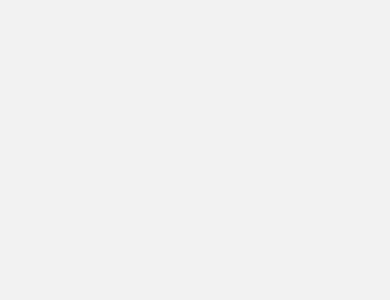
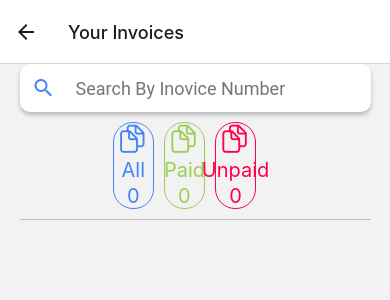
Before and after one commit to mianfarooqazam/Medi_Stock, a React Native app: screen /ViewInvoices in a window 390 px wide. Before the commit this address had no page. Shown: the top 300 px of the page. Built offline with nearby package versions, Linux system fonts and the light colour scheme.

Commit message:
View Inovices screen added
-Ui changed
-Resuable Components added

```diff
--- a/package.json
+++ b/package.json
@@ -9,6 +9,7 @@
     "web": "expo start --web"
   },
   "dependencies": {
+    "@expo/vector-icons": "^13.0.0",
     "@react-native-firebase/app": "^18.7.3",
     "@react-native-firebase/auth": "^18.7.3",
     "@react-navigation/native": "^6.1.9",
--- /dev/null
+++ b/src/components/Divider/DividerBar.tsx
@@ -0,0 +1,13 @@
+import { View } from 'react-native'
+import React from 'react'
+import { Divider } from 'react-native-paper'
+
+const DividerBar = () => {
+  return (
+    <View>
+      <Divider  style={{width:"90%",alignSelf:"center",backgroundColor:"#bebebe"}}/>
+    </View>
+  )
+}
+
+export default DividerBar
--- a/src/screens/dashboard/ViewInvoice.tsx
+++ b/src/components/Layout/FixedLayout.tsx
@@ -1,12 +1,12 @@
 import { View, Text } from 'react-native'
 import React from 'react'
 
-const ViewInvoice = () => {
+const FixedLayout = () => {
   return (
     <View>
-      <Text>ViewInvoice</Text>
+      <Text>FixedLayout</Text>
     </View>
   )
 }
 
-export default ViewInvoice
+export default FixedLayout
--- /dev/null
+++ b/src/components/Search/Search.tsx
@@ -0,0 +1,13 @@
+import { View, Text } from 'react-native'
+import React from 'react'
+import { Searchbar } from 'react-native-paper'
+
+const Search = ({placeholder, value}) => {
+  return (
+    <View>
+     <Searchbar style={{width:'90%', alignSelf:'center',borderRadius:10,}} iconColor='#4683fb' placeholder={placeholder} value={value}/>
+    </View>
+  )
+}
+
+export default Search
--- a/src/navigator/MainNavigator.tsx
+++ b/src/navigator/MainNavigator.tsx
@@ -20,7 +20,7 @@ import Inventory from '../screens/dashboard/Inventory';
 import StockInOut from '../screens/dashboard/StockInOut';
 import OnBoarding from '../screens/dashboard/onBoarding/OnBoarding';
 import YourProfile from '../screens/dashboard/YourProfile';
-import ViewInvoice from '../screens/dashboard/ViewInvoice';
+import ViewInvoices from '../screens/dashboard/ViewInvoices';
 
 
 
@@ -29,13 +29,13 @@ const Stack = createNativeStackNavigator();
 const MainNavigator = () => {
   return (
    <NavigationContainer>
-    <Stack.Navigator initialRouteName='SplashScreen' screenOptions={{headerBackTitleVisible:false}}>
+    <Stack.Navigator initialRouteName='NewInvoice' screenOptions={{headerBackTitleVisible:false}}>
     <Stack.Screen name="SplashScreen" component={SplashScreen} options={{ headerShown: false }} />
         <Stack.Screen name='Dashboard' component={Dashboard}/>
         <Stack.Screen name='OnBoarding' component={OnBoarding} options={{headerShown:false}}/>
 
         <Stack.Screen name='NewInvoice' component={NewInvoice} options={{title:'Generate Invoice'}}/>
-        <Stack.Screen name='ViewInvoice' component={ViewInvoice} options={{title:'Your Invoices'}}/>
+        <Stack.Screen name='ViewInvoices' component={ViewInvoices} options={{title:'Your Invoices'}}/>
         <Stack.Screen name='CalculateBill' component={CalculateBill} options={{title:'Bill Calculated'}}/>
 
         <Stack.Screen name='CustomersScreen' component={CustomersScreen} options={{title:'Customers'}}/>
--- a/src/screens/dashboard/NewInvoice.tsx
+++ b/src/screens/dashboard/NewInvoice.tsx
@@ -23,7 +23,7 @@ const NewInvoice = ({ navigation }) => {
           onPress={() => Alert.alert("Button Pressed")}
           style={styles.button}    />
                 <ReusableButton label="Calculate Bill" onPress={()=>navigation.navigate("CalculateBill")} style={styles.button} />
-                <ReusableButton label={"View Invoices"} onPress={()=>navigation.navigate("ViewInvoice")} style={styles.button} />
+                <ReusableButton label={"View Invoices"} onPress={()=>navigation.navigate("ViewInvoices")} style={styles.button} />
             </View>
         </View>
     );
--- /dev/null
+++ b/src/screens/dashboard/ViewInvoices.tsx
@@ -0,0 +1,52 @@
+import { View, Text, Alert } from 'react-native'
+import React from 'react'
+import { Chip, Searchbar, TouchableRipple } from 'react-native-paper'
+import ReusableChip from '../../components/ReusableChip'
+import Search from '../../components/Search/Search'
+import { AntDesign, Entypo, Ionicons } from '@expo/vector-icons'
+import DividerBar from '../../components/Divider/DividerBar'
+
+const ViewInvoices = () => {
+  return (
+    <View style={{ gap: 10, }}>
+      <Search placeholder={"Search By Inovice Number"} value={undefined} />
+
+      <View style={{}}>
+
+
+        <View style={{ flexDirection:"row",gap:10,alignSelf:'center'}}>
+
+          <TouchableRipple style={{ borderWidth: 1, width: "25%",borderRadius:20,borderColor:"#4683fb"}} onPress={()=>{}}  rippleColor='#4683fb'>
+            <View style={{ flexDirection: 'column', alignItems: 'center' ,gap:2 }}>
+              <Ionicons name="documents-outline" size={30} color="#4683fb" />
+              <Text style={{ fontSize: 20,color:'#4683fb' }}>All</Text>
+              <Text style={{ fontSize: 20 ,color:'#4683fb'}}>0</Text>
+            </View>
+          </TouchableRipple>
+
+          <TouchableRipple style={{ borderWidth: 1, width: "25%",borderRadius:20,borderColor:"#9BCF53"}} onPress={()=>{}} rippleColor='#9BCF53'>
+          <View style={{ flexDirection: 'column', alignItems: 'center' ,gap:2 }}>
+            <Ionicons name="documents-outline" size={30} color="#9BCF53" />
+              <Text style={{ fontSize: 20,color:"#9BCF53" }}>Paid</Text>
+              <Text style={{ fontSize: 20 ,color:"#9BCF53"}}>0</Text>
+            </View>
+          </TouchableRipple>
+
+          <TouchableRipple style={{ borderWidth: 1, width: "25%",borderRadius:20,borderColor:"#FF004D"}} onPress={()=>{}}  rippleColor='#FF004D'>
+          <View style={{ flexDirection: 'column', alignItems: 'center' ,gap:2 }}>
+              <Ionicons name="documents-outline" size={30} color="#FF004D" />
+              <Text style={{ fontSize: 20,color:"#FF004D" }}>Unpaid</Text>
+              <Text style={{ fontSize: 20 ,color:"#FF004D"}}>0</Text>
+            </View>
+          </TouchableRipple>
+
+        </View>
+
+      </View>
+      <DividerBar />
+
+    </View>
+  )
+}
+
+export default ViewInvoices
```
Also changed, not shown: 1 other file (tests, documents, lock files or other folders).
